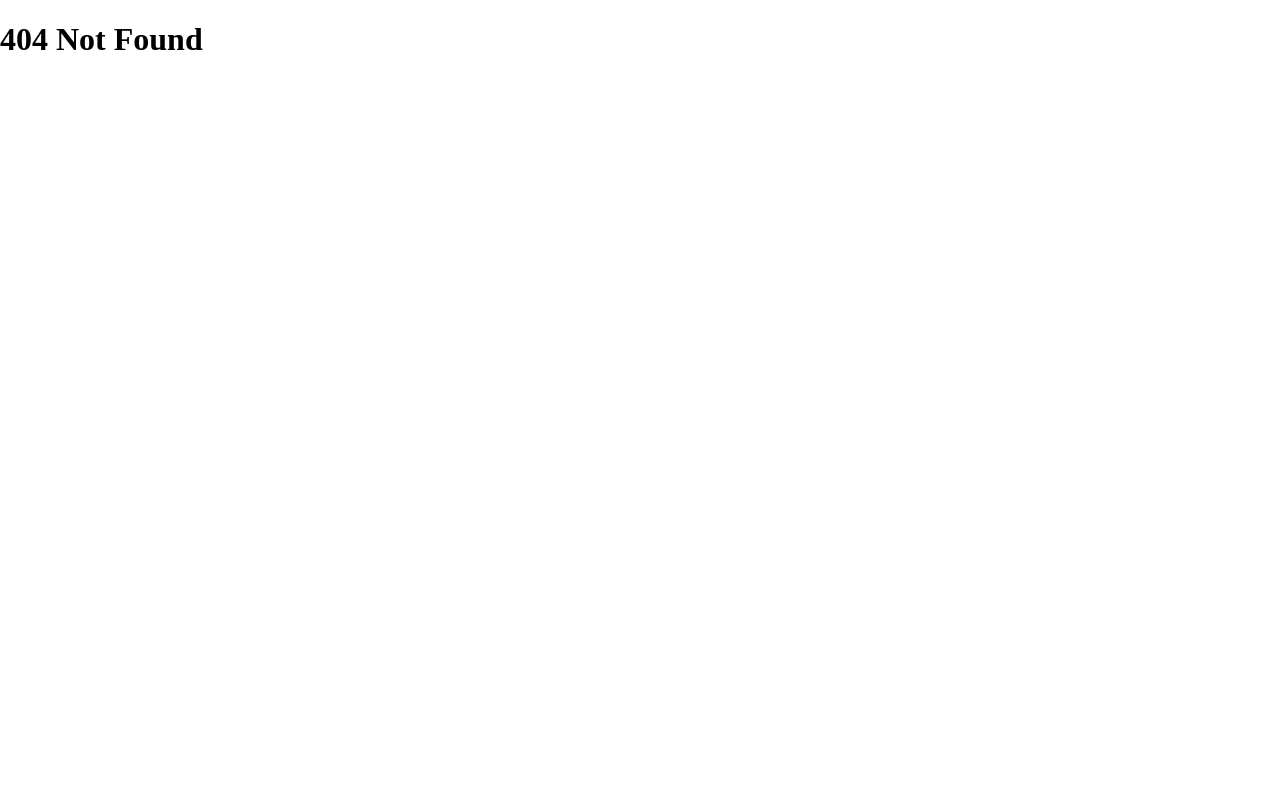
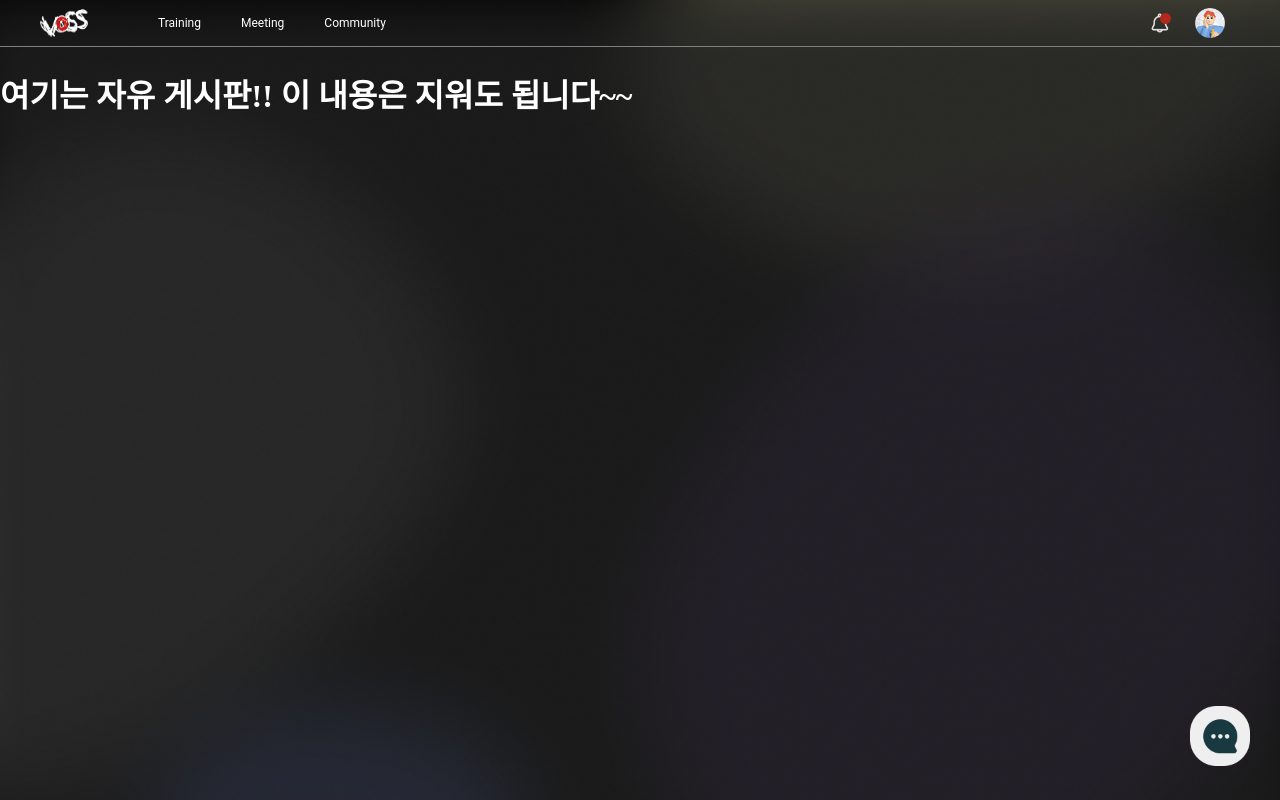
Before and after one commit to swy0123/VOSS, a React (Vite) app in the folder frontend/: page /freeboard in a window 1280 px wide. Before the commit this address had no page. Shown: the top 800 px of the page. Built offline with nearby package versions, Linux system fonts and the light colour scheme.

Commit message:
init: 자유게시판 페이지 생성

```diff
--- a/frontend/src/Root.tsx
+++ b/frontend/src/Root.tsx
@@ -1,13 +1,9 @@
 import React, { useState } from "react";
 import { Outlet } from "react-router-dom";
 import styled from "styled-components";
-import Header from "./components/Header/Header";
 
 const Container = styled.div`
   background-color: ${(props) => props.theme.bgColor};
-`;
-const H1 = styled.h1`
-  color: ${(props) => props.theme.textColor};
 `;
 
 function Root() {
--- a/frontend/src/Router.tsx
+++ b/frontend/src/Router.tsx
@@ -1,5 +1,4 @@
 import { createBrowserRouter, Routes, Route} from "react-router-dom";
-import Header from "./components/Header/Header";
 import Root from "./Root";
 import ErrorComponent from "./components/ErrorComponent";
 import NotFound from "./pages/NotFound"
@@ -8,6 +7,7 @@ import SelectCategory from "./pages/SelectCategory";
 import TrainingVoiceAnalysis from "./pages/TrainingVoiceAnalysis";
 import TrainingDubbing from "./pages/TrainingDubbing";
 import TrainingAccent from "./pages/TrainingAccent";
+import FreeBoard from "./pages/FreeBoard";
 
 const router = createBrowserRouter([
     {
@@ -39,6 +39,11 @@ const router = createBrowserRouter([
                 element: <TrainingAccent/>,
                 errorElement: <ErrorComponent/>,
             },
+            {
+                path:"freeboard",
+                element: <FreeBoard/>,
+                errorElement: <ErrorComponent/>,
+            },
         ],
         errorElement: <NotFound/>
     }
--- a/frontend/src/components/Header/MenuListBar.tsx
+++ b/frontend/src/components/Header/MenuListBar.tsx
@@ -36,6 +36,7 @@ function MenuListBar({setMenuIsShown}:Headertype) {
   const goVoiceAnalysis = () => {navigate("/analysis")}
   const goDubbing = () => {navigate("/dubbing")}
   const goAccent = () => {navigate("/accent")}
+  const goFreeBoard = () => {navigate("/freeboard")}
 
   return(
     <MenuBox
@@ -52,7 +53,7 @@ function MenuListBar({setMenuIsShown}:Headertype) {
       </Menuitems>
 
       <Menuitems>
-        <Item>자유게시판</Item>
+        <Item onClick={goFreeBoard}>자유게시판</Item>
         <Item>녹음게시판</Item>
       </Menuitems>
     </MenuBox>
--- a/frontend/src/main.tsx
+++ b/frontend/src/main.tsx
@@ -2,7 +2,6 @@ import React from 'react'
 import ReactDOM from 'react-dom/client'
 import { RouterProvider } from "react-router-dom";
 import router from "./Router";
-
 import { ThemeProvider } from "styled-components";
 import { lightTheme, darkTheme } from "./theme";
 
--- /dev/null
+++ b/frontend/src/pages/FreeBoard.tsx
@@ -0,0 +1,17 @@
+import { styled } from "styled-components";
+import { BackGroundImg } from "../components/BackGroundImg";
+import Header from "../components/Header/Header";
+import Messenger from "../components/Message/Messenger";
+
+function FreeBoard () {
+  return(
+    <BackGroundImg>
+      <Header/>
+      <h1 style={{margin:'0px', color:'white'}}>
+        여기는 자유 게시판!! 이 내용은 지워도 됩니다~~
+      </h1>
+      <Messenger/>
+    </BackGroundImg>
+  )
+}
+export default FreeBoard
--- a/frontend/src/pages/SelectCategory.tsx
+++ b/frontend/src/pages/SelectCategory.tsx
@@ -1,7 +1,6 @@
 import styled from 'styled-components';
 import { useState } from 'react';
 import { useNavigate } from "react-router-dom";
-
 
 const MainImg = styled.div`
   background: url("/src/assets/main/MainImg.jpg") no-repeat;
@@ -121,6 +120,7 @@ function SelectCategory () {
   const goVoiceAnalysis = () => {navigate("/analysis")}
   const goDubbing = () => {navigate("/dubbing")}
   const goAccent = () => {navigate("/accent")}
+  const goFreeBoard = () => {navigate("/freeboard")}
 
   return(
     <div>
@@ -168,7 +168,7 @@ function SelectCategory () {
             </Cartegory_units>
 
             <AllBoard $isShown={CommunityIsShown}>
-              <Free>자유 게시판</Free>
+              <Free onClick={goFreeBoard}>자유 게시판</Free>
               <Record>녹음 게시판</Record>
             </AllBoard>
           </Community>
```
